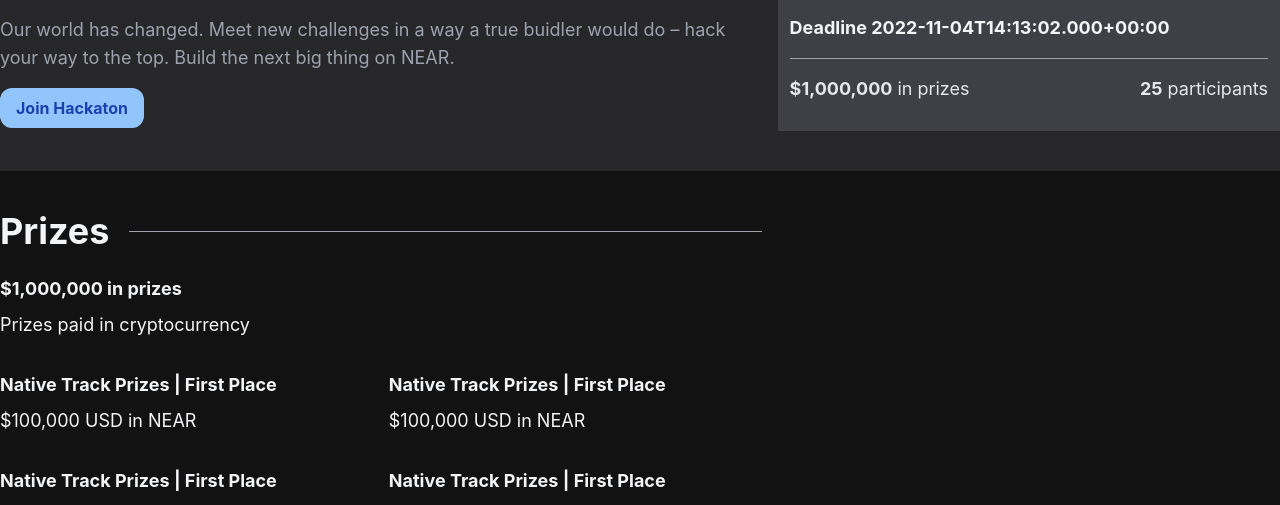
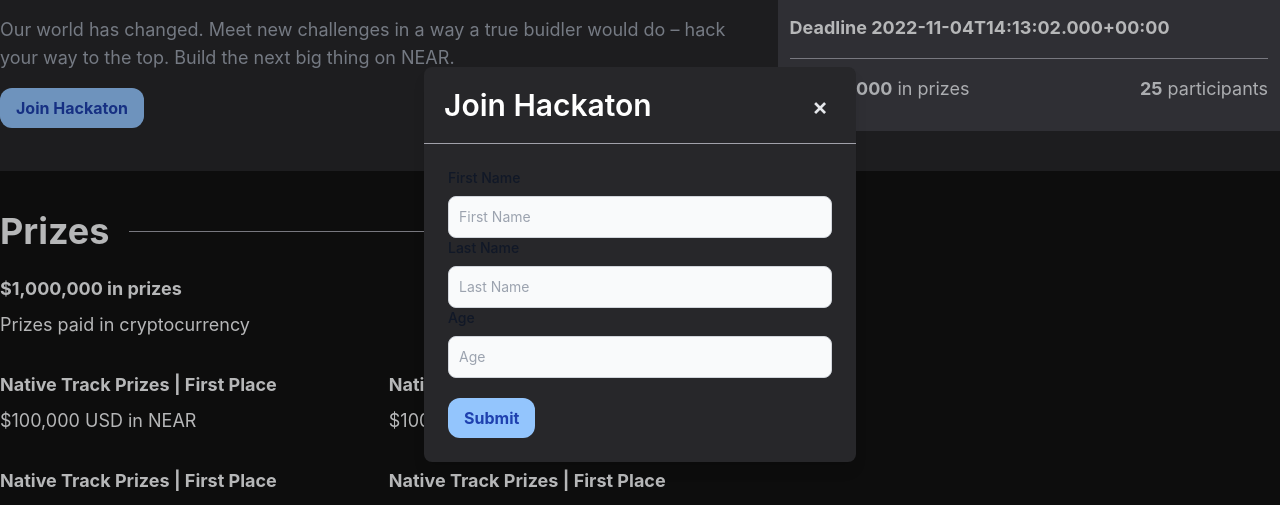
Before and after one commit to eldnctlh/group-9-capstone-project, a Next.js app in the folder dapp/: page / in a window 1280 px wide. Both pictures are taken after a click on the button "Join Hackaton". Shown: the part 136-641 px from the top of the page. Built offline with nearby package versions, Linux system fonts and the light colour scheme.

Commit message:
modal with form for joining hackaton

```diff
--- a/dapp/package.json
+++ b/dapp/package.json
@@ -10,12 +10,15 @@
     },
     "dependencies": {
         "@types/luxon": "^3.0.3",
+        "@types/react-outside-click-handler": "^1.3.1",
         "ethers": "^5.7.2",
         "luxon": "^3.1.0",
         "magic-sdk": "^10.0.0",
         "next": "12.3.1",
         "react": "^18.2.0",
-        "react-dom": "^18.2.0"
+        "react-dom": "^18.2.0",
+        "react-hook-form": "^7.39.1",
+        "react-outside-click-handler": "^1.3.0"
     },
     "devDependencies": {
         "@types/node": "18.11.3",
--- a/dapp/src/components/Dashboard/Dashboard.tsx
+++ b/dapp/src/components/Dashboard/Dashboard.tsx
@@ -1,9 +1,12 @@
 import React, { useEffect, useState } from "react"
 import { DateTime } from "luxon"
 import Button from "components/shared/Button"
+import Modal from "components/shared/Modal"
+import JoinHackaton from "components/forms/JoinHackaton"
 
 const Dashboard = () => {
     const [deadline, setDeadline] = useState<string>("")
+    const [isModalOpen, setIsModalOpen] = useState<boolean>(false)
 
     useEffect(() => {
         setDeadline(DateTime.now().toString())
@@ -32,7 +35,7 @@
                                 would do – hack your way to the top. Build the next big thing on
                                 NEAR.
                             </p>
-                            <Button onClick={() => console.log(1)}>Join Hackaton</Button>
+                            <Button onClick={() => setIsModalOpen(true)}>Join Hackaton</Button>
                         </div>
                         <div className="col-span-2 bg-zinc-700 p-3">
                             <div className="text-xs inline-flex items-center font-bold leading-sm uppercase px-3 py-1 bg-green-300 text-green-800 rounded-full">
@@ -80,6 +83,11 @@
                     </div>
                 </div>
             </div>
+            <Modal title="Join Hackaton" isOpen={isModalOpen} onClose={() => setIsModalOpen(false)}>
+                <div className="w-96">
+                    <JoinHackaton />
+                </div>
+            </Modal>
         </div>
     )
 }
--- /dev/null
+++ b/dapp/src/components/forms/JoinHackaton/JoinHackaton.tsx
@@ -0,0 +1,37 @@
+import React from "react"
+import { useForm } from "react-hook-form"
+import Input from "components/shared/Input"
+import Button from "components/shared/Button"
+
+const JoinHackaton: React.FC = () => {
+    const {
+        register,
+        handleSubmit,
+        formState: { errors },
+    } = useForm()
+
+    return (
+        <form onSubmit={handleSubmit((data) => console.log(data))}>
+            <Input
+                {...register("firstName", { required: true })}
+                label="First Name"
+                placeholder="First Name"
+            />
+            {errors.firstName && <p className="text-red-500">First name is required.</p>}
+            <Input
+                placeholder="Last Name"
+                label="Last Name"
+                {...register("lastName", { required: true })}
+            />
+            {errors.lastName && <p className="text-red-500">Last name is required.</p>}
+            <Input
+                placeholder="Age"
+                label="Age"
+                {...register("age", { required: true, pattern: /\d+/ })}
+            />
+            {errors.age && <p className="text-red-500">Please enter number for age.</p>}
+            <Button className="mt-5">Submit</Button>
+        </form>
+    )
+}
+export default JoinHackaton
--- /dev/null
+++ b/dapp/src/components/forms/JoinHackaton/index.ts
@@ -0,0 +1 @@
+export { default } from "./JoinHackaton"
--- a/dapp/src/components/shared/Button/Button.tsx
+++ b/dapp/src/components/shared/Button/Button.tsx
@@ -2,15 +2,18 @@
 
 interface Props {
     children?: React.ReactNode
-    onClick: () => void
+    onClick?: () => void
+    className?: string
 }
 
 const Button: React.FC<Props> = (props) => {
     return (
         <button
-            className="bg-blue-300 hover:bg-blue-400 text-blue-800 font-bold py-2 px-4 rounded-xl inline-flex items-center z-10 relative"
             {...props}
-        ></button>
+            className={`bg-blue-300 hover:bg-blue-400 text-blue-800 font-bold py-2 px-4 rounded-xl inline-flex items-center z-10 relative ${
+                props.className || ""
+            }`}
+        />
     )
 }
 export default Button
--- /dev/null
+++ b/dapp/src/components/shared/Input/Input.tsx
@@ -0,0 +1,27 @@
+import React from "react"
+
+interface Props {
+    label: string
+    placeholder: string
+}
+
+const Input: React.FC<Props> = React.forwardRef(({ label, placeholder, ...props }, ref) => {
+    return (
+        <>
+            <label
+                htmlFor={props.id}
+                className="block mb-2 text-sm font-medium text-gray-900 dark:text-gray-300"
+            >
+                {label}
+            </label>
+
+            <input
+                {...props}
+                className="bg-gray-50 border border-gray-300 text-gray-900 text-sm rounded-lg focus:ring-blue-500 focus:border-blue-500 block w-full p-2.5 dark:bg-gray-700 dark:border-gray-600 dark:placeholder-gray-400 dark:text-white dark:focus:ring-blue-500 dark:focus:border-blue-500"
+                placeholder={placeholder}
+                ref={ref}
+            />
+        </>
+    )
+})
+export default Input
--- /dev/null
+++ b/dapp/src/components/shared/Input/index.ts
@@ -0,0 +1 @@
+export { default } from "./Input"
--- /dev/null
+++ b/dapp/src/components/shared/Modal/Modal.tsx
@@ -0,0 +1,41 @@
+import React from "react"
+import OutsideClickHandler from "react-outside-click-handler"
+
+interface Props {
+    children: React.Node
+    title: string
+    isOpen: boolean
+    onClose: () => void
+}
+
+const Modal = ({ title, isOpen, onClose, children }: Props) => {
+    return isOpen ? (
+        <>
+            <div className="justify-center items-center flex overflow-x-hidden overflow-y-auto fixed inset-0 z-50 outline-none focus:outline-none">
+                <div className="relative w-auto my-6 mx-auto max-w-3xl">
+                    {/*content*/}
+                    <OutsideClickHandler onOutsideClick={onClose}>
+                        <div className="border-0 rounded-lg shadow-lg relative flex flex-col w-full bg-zinc-800 outline-none focus:outline-none">
+                            {/*header*/}
+                            <div className="flex items-start justify-between p-5 border-b border-solid border-zinc-400 rounded-t">
+                                <h3 className="text-3xl font-semibold">{title}</h3>
+                                <button
+                                    className="p-1 ml-auto bg-transparent border-0 text-gray-200 float-right text-3xl leading-none font-semibold outline-none focus:outline-none"
+                                    onClick={() => onClose()}
+                                >
+                                    <span className="bg-transparent text-gray-200 h-6 w-6 text-2xl block outline-none focus:outline-none">
+                                        ×
+                                    </span>
+                                </button>
+                            </div>
+                            <div className="relative p-6 flex-auto">{children}</div>
+                        </div>
+                    </OutsideClickHandler>
+                </div>
+            </div>
+            <div className="opacity-25 fixed inset-0 z-40 bg-black"></div>
+        </>
+    ) : null
+}
+
+export default Modal
--- /dev/null
+++ b/dapp/src/components/shared/Modal/index.ts
@@ -0,0 +1 @@
+export { default } from "./Modal"
```
Also changed, not shown: 1 other file (tests, documents, lock files or other folders).
